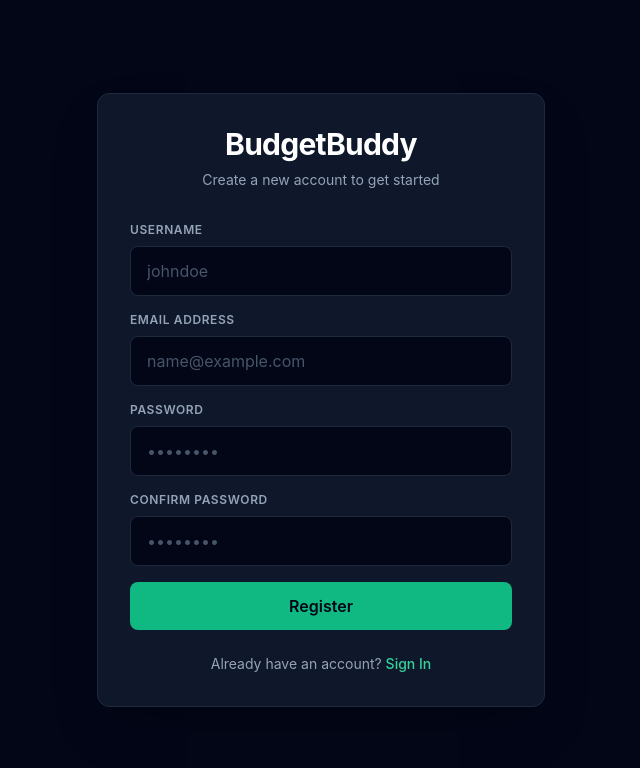
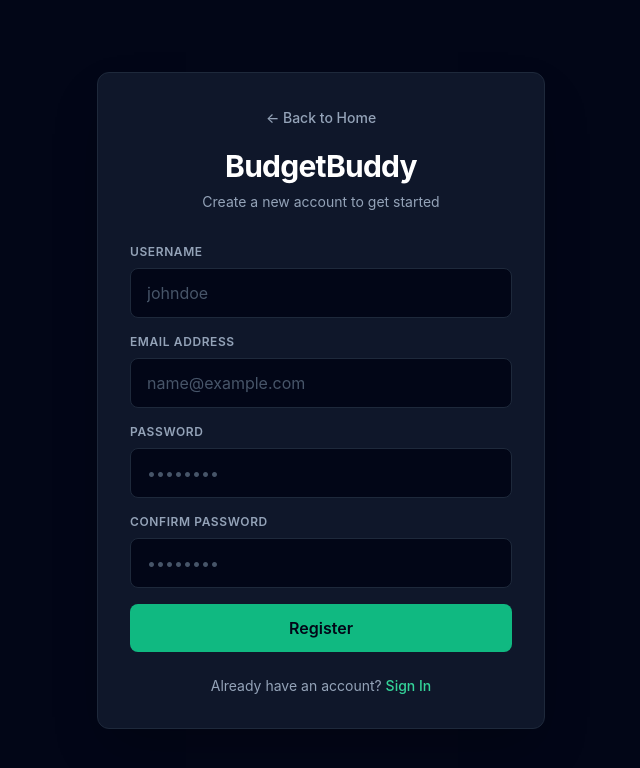
Before and after one commit to springboardmentor053-cyber/BudgetBuddy-A-Full-Stack-Personal-Budget-Planning-and-Expense-Management-Platform, a React (Vite) app in the folder frontend/: page /register in a window 1280 px wide. Shown: the top 768 px of the page, without its empty margins (319-959 px from the left). Built offline with nearby package versions, Linux system fonts and the light colour scheme.

Commit message:
Fix logout redirect to home page and add back to home navigation

```diff
--- a/frontend/src/Pages/Register.jsx
+++ b/frontend/src/Pages/Register.jsx
@@ -64,6 +64,9 @@ export default function Register() {
     <div className="min-h-screen flex items-center justify-center bg-slate-950 px-4">
       <div className="max-w-md w-full bg-slate-900 border border-slate-800 rounded-xl p-8 shadow-2xl">
         <div className="text-center mb-8">
+          <Link to="/" className="mb-5 inline-flex items-center text-sm font-medium text-slate-400 transition hover:text-emerald-400">
+            ← Back to Home
+          </Link>
           <h1 className="text-3xl font-bold text-white tracking-tight">BudgetBuddy</h1>
           <p className="text-slate-400 text-sm mt-2">Create a new account to get started</p>
         </div>
--- a/frontend/src/Pages/login.jsx
+++ b/frontend/src/Pages/login.jsx
@@ -63,6 +63,9 @@ export default function Login() {
     <div className="min-h-screen flex items-center justify-center bg-slate-950 px-4">
       <div className="max-w-md w-full bg-slate-900 border border-slate-800 rounded-xl p-8 shadow-2xl">
         <div className="text-center mb-8">
+          <Link to="/" className="mb-5 inline-flex items-center text-sm font-medium text-slate-400 transition hover:text-emerald-400">
+            ← Back to Home
+          </Link>
           <h1 className="text-3xl font-bold text-white tracking-tight">BudgetBuddy</h1>
           <p className="text-slate-400 text-sm mt-2">Sign in to manage your financial dashboard</p>
         </div>
--- a/frontend/src/components/ProtectedRoute.jsx
+++ b/frontend/src/components/ProtectedRoute.jsx
@@ -9,7 +9,7 @@ export default function ProtectedRoute({ children }) {
   }
 
   if (!isAuthenticated) {
-    return <Navigate to="/login" replace />;
+    return <Navigate to="/" replace />;
   }
 
   return children;
--- a/frontend/src/components/Sidebar.jsx
+++ b/frontend/src/components/Sidebar.jsx
@@ -1,4 +1,4 @@
-import { NavLink } from 'react-router-dom';
+import { NavLink, useNavigate } from 'react-router-dom';
 import { useEffect, useState } from 'react';
 import api from '../api/axios';
 import { useAuth } from '../context/AuthContext';
@@ -16,6 +16,7 @@ const navItems = [
 
 export default function Sidebar({ onLogout, notifications: sharedNotifications }) {
   const { user, logout } = useAuth();
+  const navigate = useNavigate();
   const [notifications, setNotifications] = useState([]);
   const username = user?.username || localStorage.getItem('budgetbuddy_username') || '';
 
@@ -41,6 +42,7 @@ export default function Sidebar({ onLogout, notifications: sharedNotifications }
     if (onLogout) {
       onLogout();
     }
+    navigate('/', { replace: true });
   };
 
   return (
```
Also changed, not shown: 1 other file (tests, documents, lock files or other folders).
